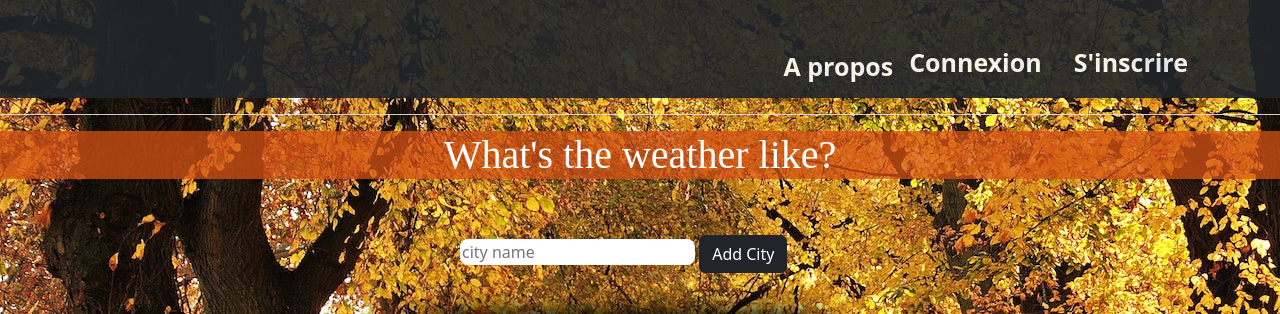
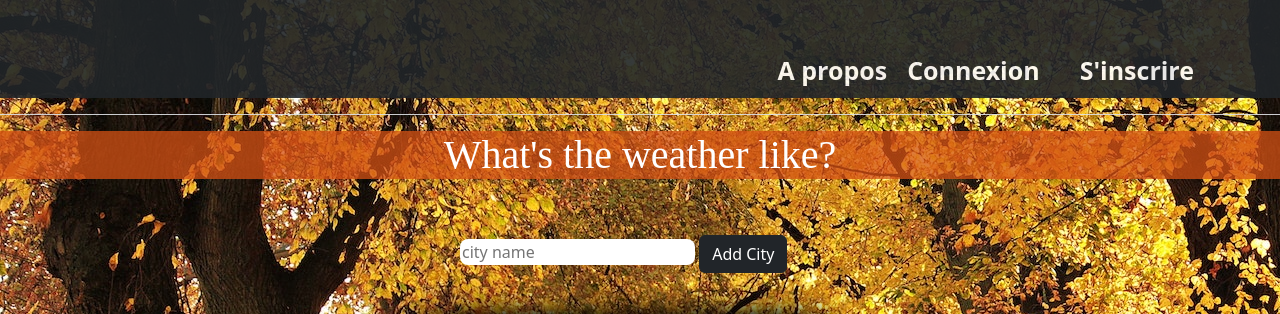
Before and after one commit to Srhbed/Meteoapp, a Django app: page / in a window 1280 px wide. Shown: the top 314 px of the page. Run offline with Django 4.2, Linux system fonts and the light colour scheme; data that the repository does not hold is empty; some libraries are stand-ins or nearby versions.

Commit message:
new_one_

```diff
--- a/meteoapp/templates/home.html
+++ b/meteoapp/templates/home.html
@@ -12,30 +12,24 @@
           </a>
 
           <ul class="nav col-12 col-lg-auto my-2 justify-content-center my-md-0 text-small">
-            <li>
-              <a href="#" class="nav-link text-secondary">
-                <svg class="bi d-block mx-auto mb-1" width="24" height="24"><use xlink:href="#home"></use></svg>
-                {% comment %} <strong class="ab">Home </strong> {% endcomment %}
 
-              </a>
-            </li>
             <li>
               <a href="#" class="nav-link text-white">
-                <svg class="bi d-block mx-auto mb-0" width="24" height="24"><use xlink:href="#speedometer2"></use></svg>
+                <svg class="bi d-block mx-auto mb-1" width="24" height="24"><use xlink:href="#speedometer2"></use></svg>
                <strong class="ab"><a id="link" href="./apropos/">A propos </a></strong>
               </a>
             </li>
             <li>
               <a href="#" class="nav-link text-white">
                 <svg class="bi d-block mx-auto mb-1" width="24" height="24"><use xlink:href="#grid"></use></svg>
-                <strong class="ab">Connexion</strong>
+                <strong class="ab"><a id="link" href="./register/">Connexion</strong>
 
               </a>
             </li>
             <li>
               <a href="#" class="nav-link text-white">
                 <svg class="bi d-block mx-auto mb-1" width="24" height="24"><use xlink:href="#people-circle"></use></svg>
-                <strong class="ab">S'inscrire</strong>
+                <strong class="ab"><a id="link" href="./register/"> S'inscrire</a></strong>
 
               </a>
             </li>
--- a/register/templates/login.html
+++ b/register/templates/login.html
@@ -1 +1,2 @@
 <h1>Ceci est ma page login</h1>
+<a href="./"></a>
--- a/register/templates/signup.html
+++ b/register/templates/signup.html
@@ -22,7 +22,7 @@
                         <div class="card-body p-md-5">
                           <div class="row justify-content-center">
                             <div class="col-md-10 col-lg-6 col-xl-5 order-2 order-lg-1">
-                                <p class="text-center h1 fw-bold mb-5 mx-1 mx-md-4 mt-4">Sign up</p>
+                                <p class="text-center h1 fw-bold mb-5 mx-1 mx-md-4 mt-4"><a href="./"> Sing up </a></p>
                                 <form method="post">
                                     <input type="hidden" name="csrfmiddlewaretoken" value="44dtwzazzIfy0LBtvdy1Xfe5SDv4pXO7MRI9GKObEBNl4rfhQ2EGovetOrrMvhwE">
                                     <p>
--- a/static/css/style.css
+++ b/static/css/style.css
@@ -50,10 +50,12 @@ background-color: rgba(112, 47, 17, 0.548);
 #link{
 
     color: white;
-    font-weight: 100px;
     text-decoration:none;
+    padding:10px;
+
 
 }
+
 #link1{
     background-color: rgba(255, 248, 244, 0.644);
     box-shadow: 30px 0px 30px rgb(112, 57, 6), -30px  0px 30px rgb(112, 57, 6);
```
Also changed, not shown: db.sqlite3.
